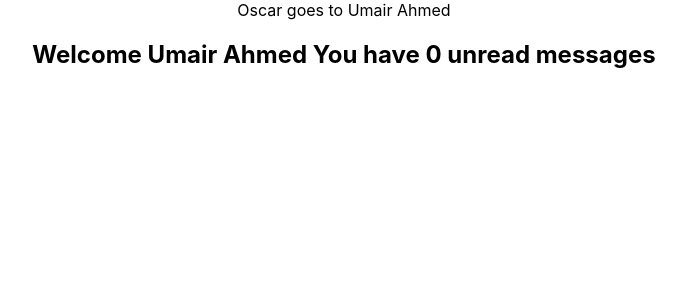
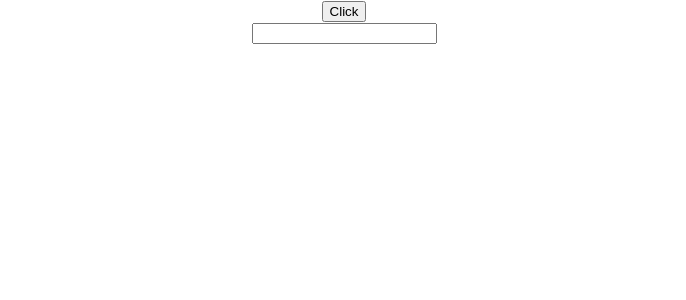
Before and after one commit to Umair513/TypeScript, a React (Create React App) app in the folder react-typescript/: page / in a window 1280 px wide. Shown: the top 300 px of the page, without its empty margins (296-982 px from the left). Built offline with nearby package versions, Linux system fonts and the light colour scheme.

Commit message:
Event props

```diff
--- a/react-typescript/src/App.tsx
+++ b/react-typescript/src/App.tsx
@@ -1,7 +1,9 @@
 
 import './App.css';
+import Button from './components/Button';
 import Greet from './components/Greet';
 import Heading from './components/Heading';
+import Input from './components/Input';
 import Oscar from './components/Oscar';
 import Person from './components/Person';
 import PersonList from './components/PersonList';
@@ -12,11 +14,10 @@
 
   return (
     <div className="App">
-
-      <Oscar>
-        <Heading>Oscar goes to Umair Ahmed</Heading>
-      </Oscar>
-      <Greet name="Umair Ahmed"  isLoggedIn={true}></Greet>
+      <Button handleClick={(event, id) => {
+        alert("Button Clicked")
+      }}></Button>
+      <Input value='' handleChange={event => console.log(event)}></Input>
     </div>
   );
 }
--- /dev/null
+++ b/react-typescript/src/components/Button.tsx
@@ -0,0 +1,14 @@
+import { type } from 'os'
+import React from 'react'
+type ButtonProps = {
+    handleClick: (event: React.MouseEvent<HTMLButtonElement>, id:number) => void
+}
+const Button = (props: ButtonProps) => {
+  return (
+    <div>
+      <button onClick={event => props.handleClick(event, 1)}>Click</button>
+    </div>
+  )
+}
+
+export default Button
--- /dev/null
+++ b/react-typescript/src/components/Input.tsx
@@ -0,0 +1,17 @@
+import React from 'react'
+type InputProps = {
+    value: string,
+    handleChange: (event: React.ChangeEvent<HTMLInputElement>) => void
+}
+const Input = (props: InputProps) => {
+    const handleInputChange = (event: React.ChangeEvent<HTMLInputElement>) => {
+        console.log(event)
+    }
+  return (
+    <div>
+      <input type="text" value={props.value} onChange={handleInputChange} />
+    </div>
+  )
+}
+
+export default Input
```
